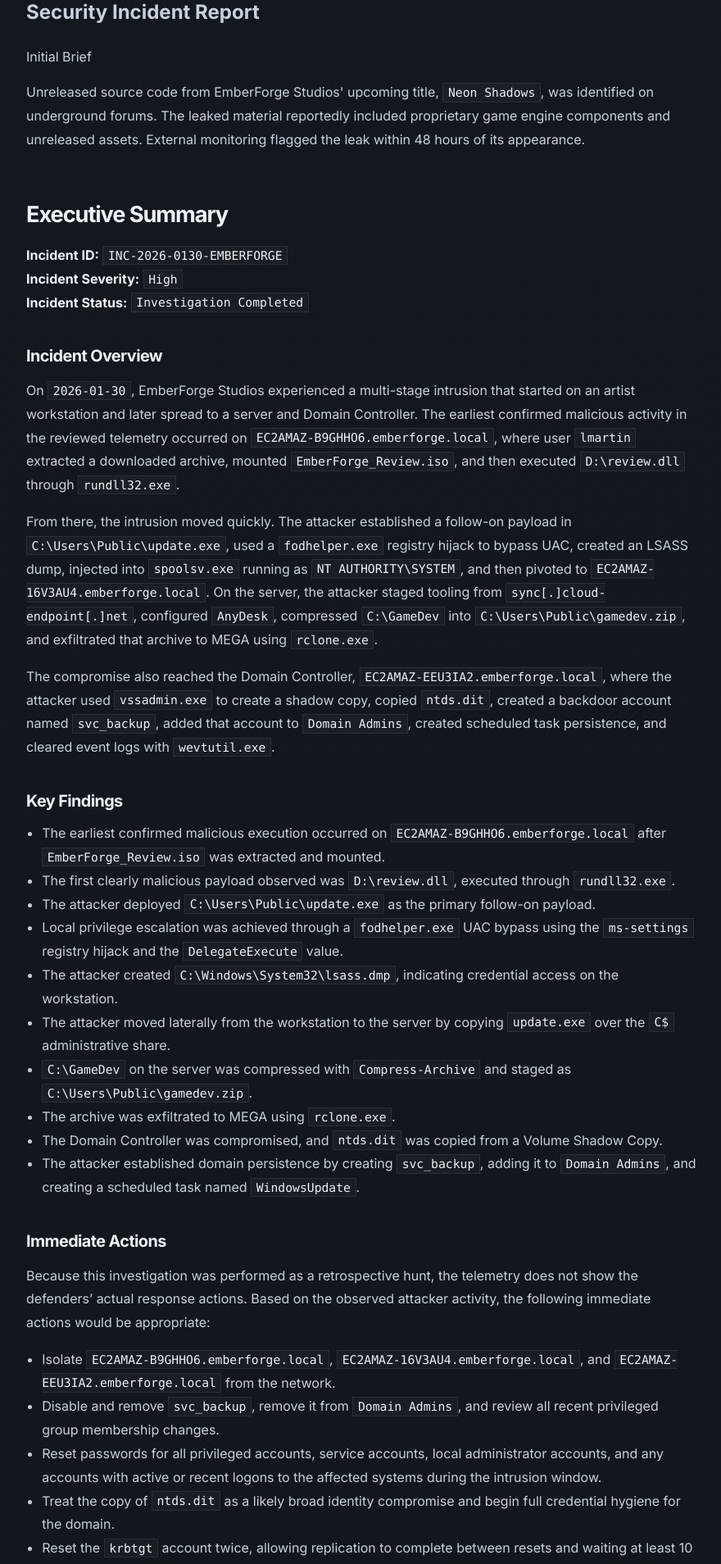
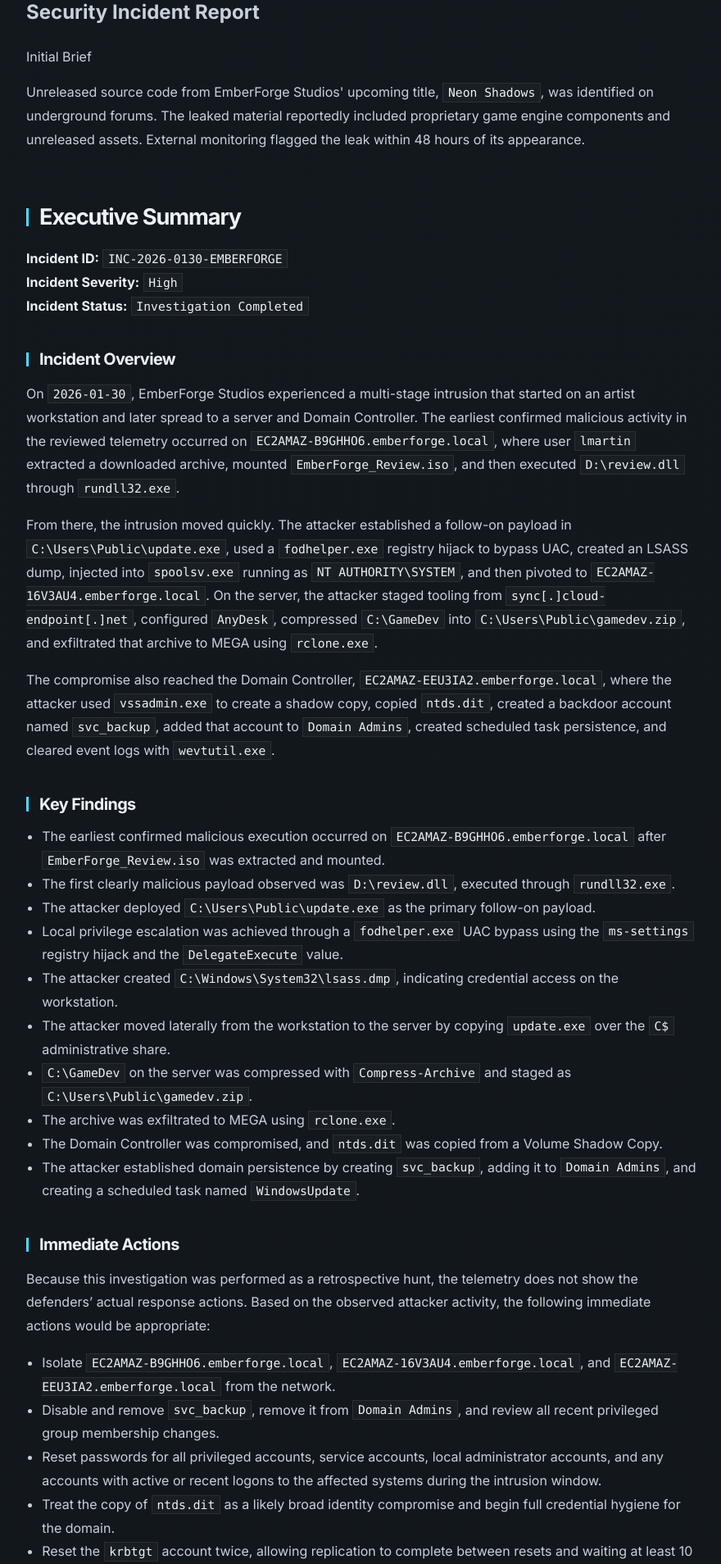
Before and after one commit to j-manli/j-manli.github.io, a Jekyll site: the page built from investigations/emberforge-source-code-theft.md, in a window 1280 px wide. Shown: the part 416-2324 px from the top of the page at 82% size, without its empty margins (198-1078 px from the left). Built offline with Jekyll 4.4.1, drawn with Linux system fonts in a browser that asks for light colours.

Commit message:
Update site.css

```diff
--- a/assets/css/site.css
+++ b/assets/css/site.css
@@ -1026,3 +1026,33 @@ code {
     font-size: clamp(2rem, 9vw, 3.4rem);
   }
 }
+.report-body h2,
+.report-body h3 {
+  position: relative;
+  padding-left: 16px;
+}
+
+.report-body h2::before,
+.report-body h3::before {
+  content: "";
+  position: absolute;
+  left: 0;
+  top: 0.14em;
+  bottom: 0.14em;
+  width: 3px;
+  background: #56d6f7;
+}
+
+.report-body h2 {
+  margin-top: 2.4em;
+  margin-bottom: 0.8em;
+  font-size: 1.7rem;
+  line-height: 1.08;
+}
+
+.report-body h3 {
+  margin-top: 2em;
+  margin-bottom: 0.7em;
+  font-size: 1.24rem;
+  line-height: 1.15;
+}
```
